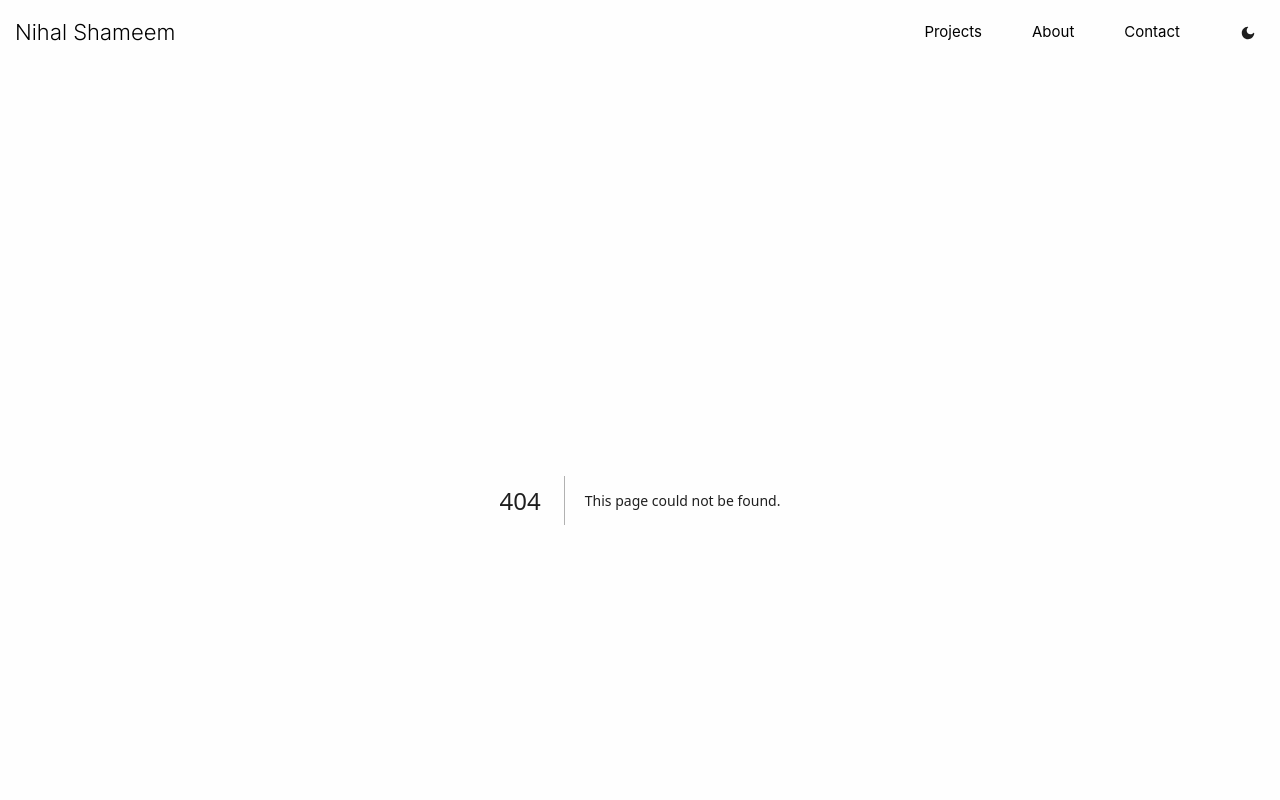
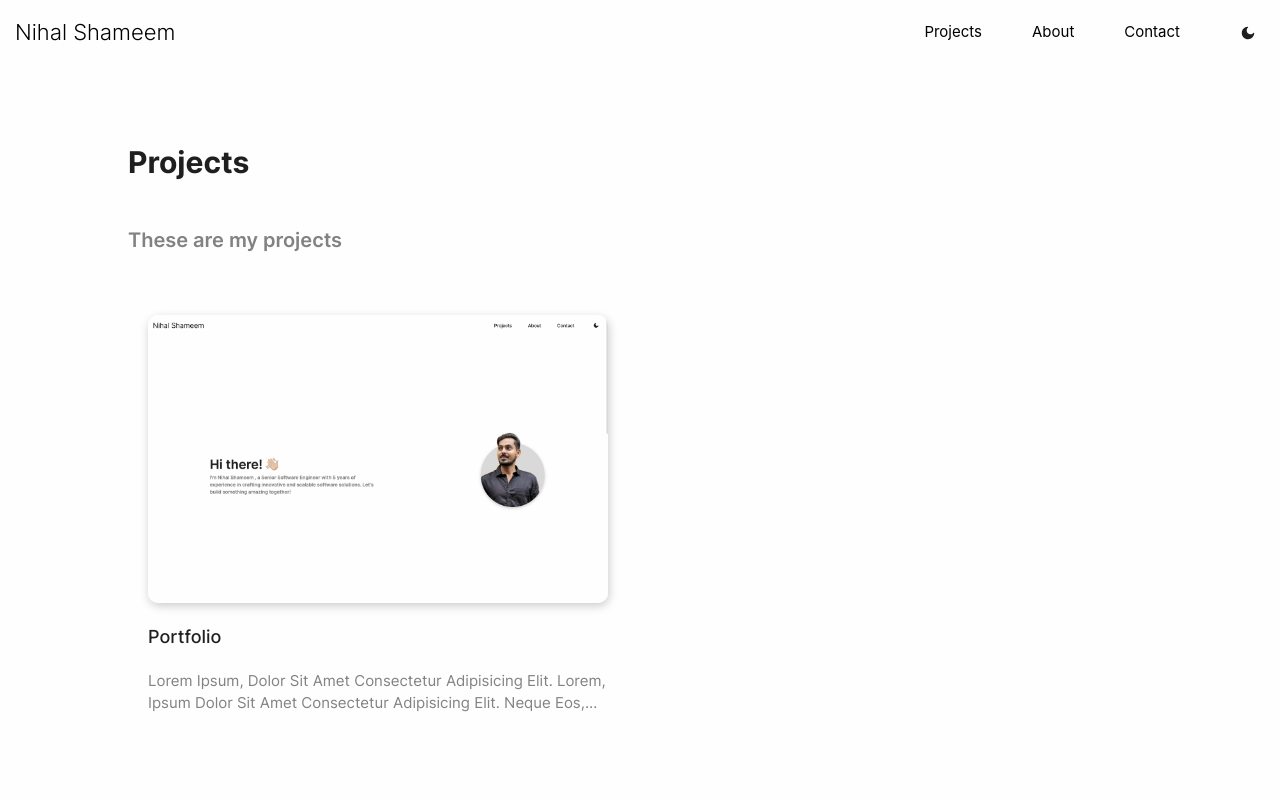
Before and after one commit to nihalshameem/portfolio, a Next.js app: page /projects in a window 1280 px wide. Before the commit this address had no page. Shown: the top 800 px of the page. Built offline with nearby package versions, Linux system fonts and the light colour scheme.

Commit message:
project cards designed

```diff
--- a/app/globals.css
+++ b/app/globals.css
@@ -19,6 +19,9 @@
 
   --inverse-background-color: var(--background-color-dark);
   --inverse-text-color: var(--text-color-dark);
+
+  --card-gradient-dark: linear-gradient(45deg, #0000009c, #ffffffe0);
+  --card-gradient-light: linear-gradient(45deg, #0000001a, transparent);
 }
 
 body.light-mode {
@@ -30,6 +33,7 @@ body.light-mode {
 
   --inverse-background-color: var(--background-color-dark);
   --inverse-text-color: var(--text-color-dark);
+  --card-gradient: var(--card-gradient-light);
 
 }
 
@@ -42,6 +46,7 @@ body.dark-mode {
 
   --inverse-background-color: var(--background-color-light);
   --inverse-text-color: var(--text-color-light);
+  --card-gradient: var(--card-gradient-dark);
 }
 
 body {
--- /dev/null
+++ b/app/projects/components/ProjectCards/ProjectCards.styled.ts
@@ -0,0 +1,53 @@
+import styled from "styled-components";
+
+export const ProjectCardsWrapper = styled.div`
+  transition: 0.5s;
+  margin-bottom: 40px;
+  &:hover {
+    transform: scale(1.03);
+    transition: 0.5s;
+    background: var(--card-gradient);
+    backdrop-filter: blur(1px);
+    border-radius: 10px;
+    box-shadow: 1px 2px 15px rgba(0, 0, 0, 0.2);
+    img {
+      box-shadow: none;
+    }
+  }
+  max-width: 500px;
+  padding: 20px;
+  .title {
+    font-family: "Inter Medium";
+    font-size: 18px;
+    color: var(--primary-text-color);
+    padding: 10px 0;
+    margin: 10px 0;
+    text-transform: capitalize;
+    &:hover {
+      color: var(--primary-text-color);
+    }
+  }
+  .sub-title {
+    font-family: "Inter Regular";
+    font-size: 15px;
+    color: var(--secondary-text-color);
+    margin: 10px 0;
+    display: -webkit-box;
+    -webkit-line-clamp: 2; /* Number of lines to show */
+    -webkit-box-orient: vertical;
+    overflow: hidden;
+    text-overflow: ellipsis;
+    height: 3em; /* 2 lines * line-height (1.5em in this case) */
+    line-height: 1.5em;
+    text-transform: capitalize;
+  }
+  img {
+    width: inherit;
+    max-height: 300px;
+    border-radius: 10px;
+    box-shadow: 1px 3px 10px rgba(0, 0, 0, 0.2);
+    object-fit: cover;
+    object-position: center;
+    transition: 0.5s;
+  }
+`;
--- /dev/null
+++ b/app/projects/components/ProjectCards/ProjectCards.tsx
@@ -0,0 +1,28 @@
+import React, { FC } from "react";
+
+import { ProjectCardsWrapper } from "./ProjectCards.styled";
+
+import Image from "next/image";
+import Link from "next/link";
+import { Tooltip } from "antd";
+
+interface ProjectCardsProps {
+  title: string;
+  content: string;
+  link: string;
+  img: any;
+}
+
+const ProjectCards: FC<ProjectCardsProps> = ({ title, content, link, img }) => (
+  <ProjectCardsWrapper>
+    <Link href={link}>
+      <Image src={img} alt="image" priority />
+      <p className="title">{title}</p>
+      <Tooltip className="sub-title" title={content}>
+        {content}
+      </Tooltip>
+    </Link>
+  </ProjectCardsWrapper>
+);
+
+export default ProjectCards;
--- /dev/null
+++ b/app/projects/components/ProjectPageHead/ProjectPageHead.lazy.tsx
@@ -0,0 +1,16 @@
+import dynamic from "next/dynamic";
+import React from "react";
+
+import { Skeleton, Space } from "antd";
+
+const ProjectPageHead = dynamic(() => import("./ProjectPageHead"), {
+  loading: () => (
+    <Space align="start" direction="vertical" size={20} style={{ padding: 20 }}>
+      <Skeleton.Input size="large" active={true} />
+      <Skeleton.Input size="small" active={true} />
+    </Space>
+  ),
+  ssr: false,
+});
+
+export default ProjectPageHead;
--- /dev/null
+++ b/app/projects/components/ProjectPageHead/ProjectPageHead.styled.ts
@@ -0,0 +1,16 @@
+import styled from "@/app/utils/styled-component-init";
+
+export const ProjectPageHeadWrapper = styled.div`
+  h4 {
+    font-family: "Inter Bold";
+    font-size: 30px;
+    color: var(--primary-text-color);
+    margin: 40px 0;
+  }
+  h6 {
+    font-family: "Inter SemiBold";
+    font-size: 20px;
+    color: var(--secondary-text-color);
+    margin: 40px 0;
+  }
+`;
--- /dev/null
+++ b/app/projects/components/ProjectPageHead/ProjectPageHead.tsx
@@ -0,0 +1,14 @@
+import React, { FC } from "react";
+
+import { ProjectPageHeadWrapper } from "./ProjectPageHead.styled";
+
+interface ProjectPageHeadProps {}
+
+const ProjectPageHead: FC<ProjectPageHeadProps> = () => (
+  <ProjectPageHeadWrapper>
+    <h4>Projects</h4>
+    <h6>These are my projects</h6>
+  </ProjectPageHeadWrapper>
+);
+
+export default ProjectPageHead;
--- /dev/null
+++ b/app/projects/page.tsx
@@ -0,0 +1,26 @@
+"use client";
+import React from "react";
+
+import ProjectPageHead from "./components/ProjectPageHead/ProjectPageHead.lazy";
+import ProjectCards from "./components/ProjectCards/ProjectCards";
+import Img1 from "@/app/assets/images/p1_1.png";
+import { Col, Flex, Row } from "antd";
+
+export default function ProjectsPage() {
+  return (
+    <div className="container">
+      <ProjectPageHead />
+      <Row align={"middle"}>
+        {/* loop projects when it get dynamic */}
+        <Col span={12}>
+          <ProjectCards
+            title="portfolio"
+            content="lorem ipsum, dolor sit amet consectetur adipisicing elit. Lorem, ipsum dolor sit amet consectetur adipisicing elit. Neque eos, voluptatibus, quo nisi accusantium fuga est sit aliquid officiis vero fugit quas veniam inventore eveniet unde modi vitae totam fugiat?"
+            img={Img1}
+            link="/portfolio"
+          />
+        </Col>
+      </Row>
+    </div>
+  );
+}
```
Also changed, not shown: app/projects/components/ProjectCards/ProjectCards.lazy.tsx (added, +17 -0 lines), app/assets/images/p1_1.png (added).
